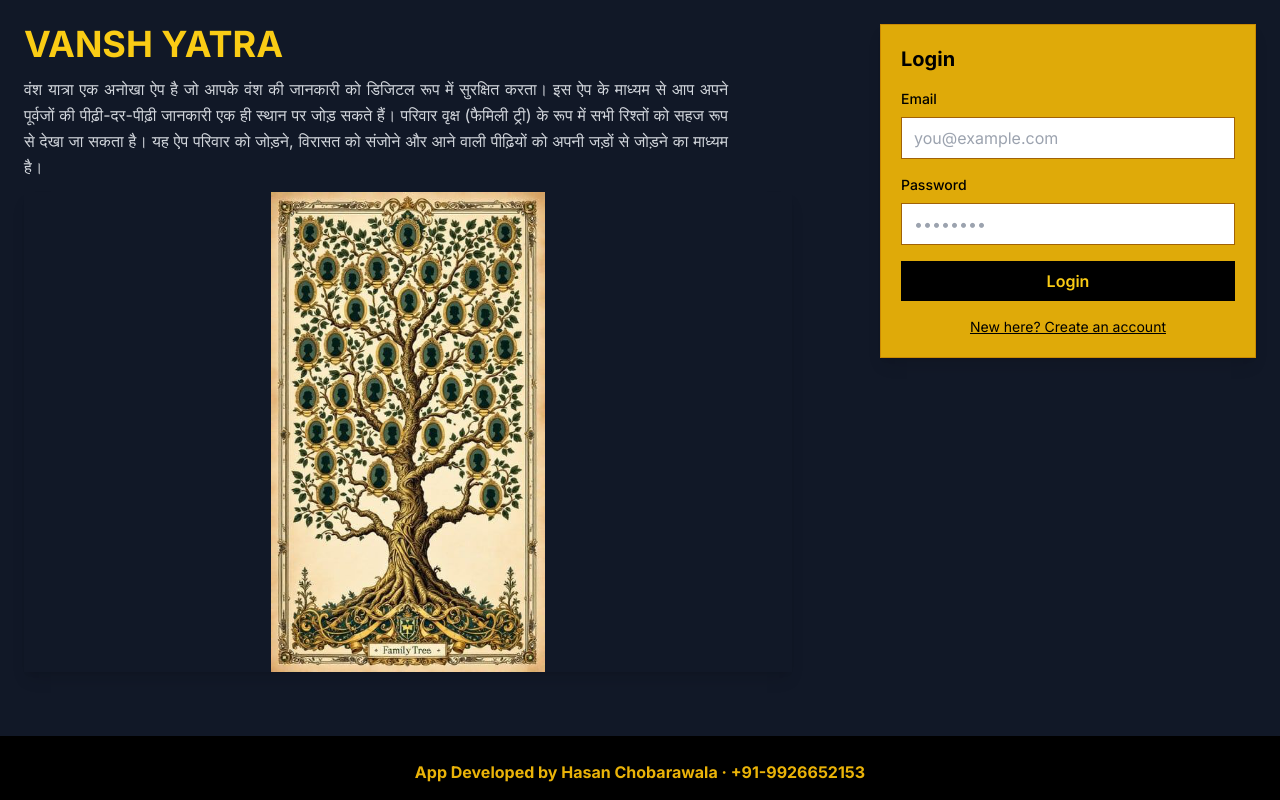
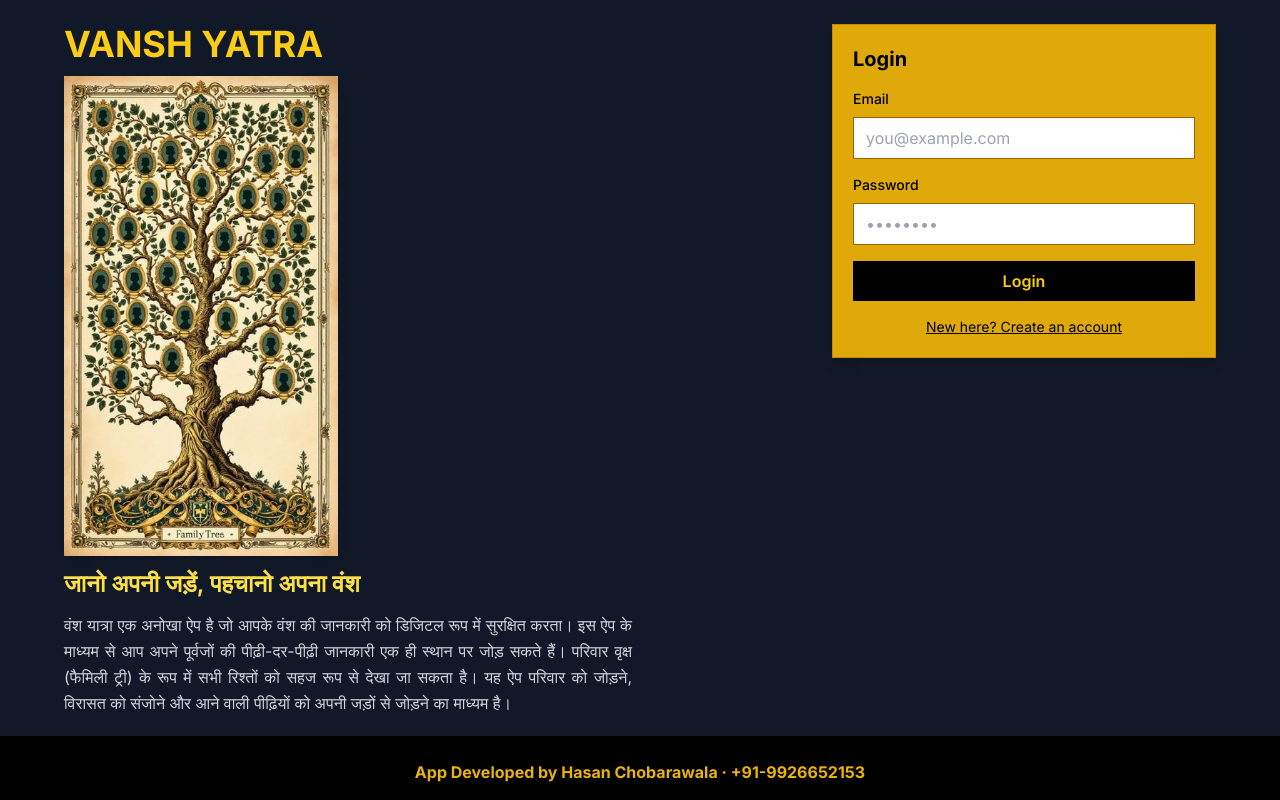
Before and after one commit to hasanchobarawala/Vansh-Yatra, a Next.js app: page / in a window 1280 px wide. Built offline with nearby package versions, Linux system fonts and the light colour scheme; no server answers.

Commit message:
Update page.tsx

```diff
--- a/src/app/page.tsx
+++ b/src/app/page.tsx
@@ -1,41 +1,41 @@
 "use client";
 
-// If your AuthForm lives in src/components/ui/AuthForm.tsx keep this:
 import AuthForm from "@/components/ui/AuthForm";
 
 export default function HomePage() {
   return (
     <div className="min-h-[calc(100vh-4rem)] bg-gray-900 text-white px-6 pt-6">
-      {/* Custom 2-column grid:
-          - Left: fixed wide (~52rem) so image can expand properly
-          - Right: normal card width
-      */}
-      <div className="mx-auto w-full max-w-7xl grid grid-cols-1 md:grid-cols-[52rem_minmax(18rem,1fr)] gap-6 items-start">
-        {/* LEFT: title + desc (narrower) + image (wider) */}
+      {/* Top row: Left = Title + Image + Caption + Description, Right = Login */}
+      <div className="mx-auto w-full max-w-6xl grid grid-cols-1 md:grid-cols-2 gap-4 items-start">
+        {/* LEFT */}
         <div className="space-y-3">
+          {/* Heading */}
           <h1 className="text-4xl font-bold text-yellow-400">VANSH YATRA</h1>
 
-          {/* Text container kept narrower so paragraph width doesn't grow */}
-          <div className="max-w-[44rem]">
-            <p className="text-gray-300 text-justify leading-relaxed">
-              वंश यात्रा एक अनोखा ऐप है जो आपके वंश की जानकारी को डिजिटल रूप में सुरक्षित करता।
-              इस ऐप के माध्यम से आप अपने पूर्वजों की पीढ़ी-दर-पीढ़ी जानकारी एक ही स्थान पर जोड़ सकते हैं।
-              परिवार वृक्ष (फैमिली ट्री) के रूप में सभी रिश्तों को सहज रूप से देखा जा सकता है।
-              यह ऐप परिवार को जोड़ने, विरासत को संजोने और आने वाली पीढ़ियों को अपनी जड़ों से जोड़ने का माध्यम है।
-            </p>
-          </div>
-
-          {/* Image: left-aligned, height fixed 60vh, width fills left column */}
-          <div className="mt-2">
+          {/* Image (heading ke neeche, left aligned; width ko as-is chhod rahe hain) */}
+          <div className="mt-2 flex justify-start">
             <img
               src="/family-tree.png"
               alt="Family Tree"
-              className="h-[60vh] w-[48rem] max-w-full object-contain rounded-lg shadow-lg"
+              className="h-[60vh] w-auto max-w-full object-contain rounded-lg shadow-lg"
             />
           </div>
+
+          {/* Caption (description se bada aur colored) */}
+          <p className="mt-1 text-2xl font-semibold text-yellow-300">
+            जानो अपनी जड़ें, पहचानो अपना वंश
+          </p>
+
+          {/* Description */}
+          <p className="text-gray-300 text-justify leading-relaxed">
+            वंश यात्रा एक अनोखा ऐप है जो आपके वंश की जानकारी को डिजिटल रूप में सुरक्षित करता।
+            इस ऐप के माध्यम से आप अपने पूर्वजों की पीढ़ी-दर-पीढ़ी जानकारी एक ही स्थान पर जोड़ सकते हैं।
+            परिवार वृक्ष (फैमिली ट्री) के रूप में सभी रिश्तों को सहज रूप से देखा जा सकता है।
+            यह ऐप परिवार को जोड़ने, विरासत को संजोने और आने वाली पीढ़ियों को अपनी जड़ों से जोड़ने का माध्यम है।
+          </p>
         </div>
 
-        {/* RIGHT: Login (unchanged) */}
+        {/* RIGHT: Login */}
         <div className="flex md:justify-end">
           <div className="w-full max-w-sm rounded-lg shadow-lg border border-yellow-600 bg-yellow-500/95 p-5">
             <AuthForm />
```
